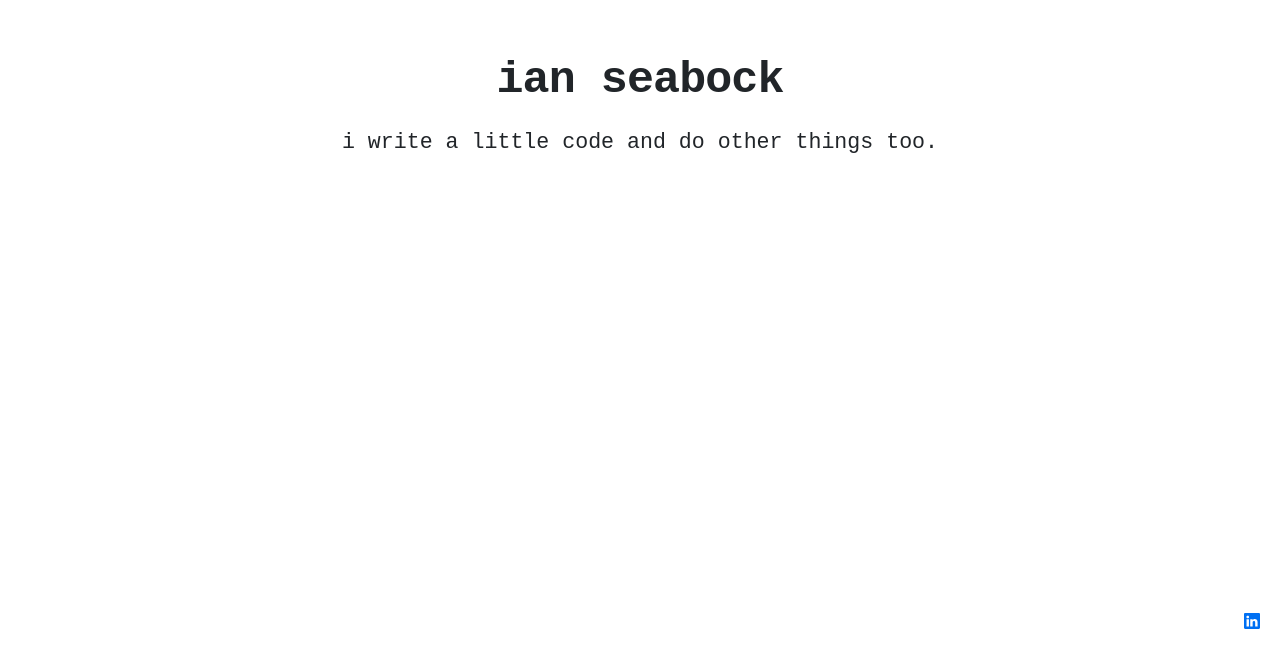
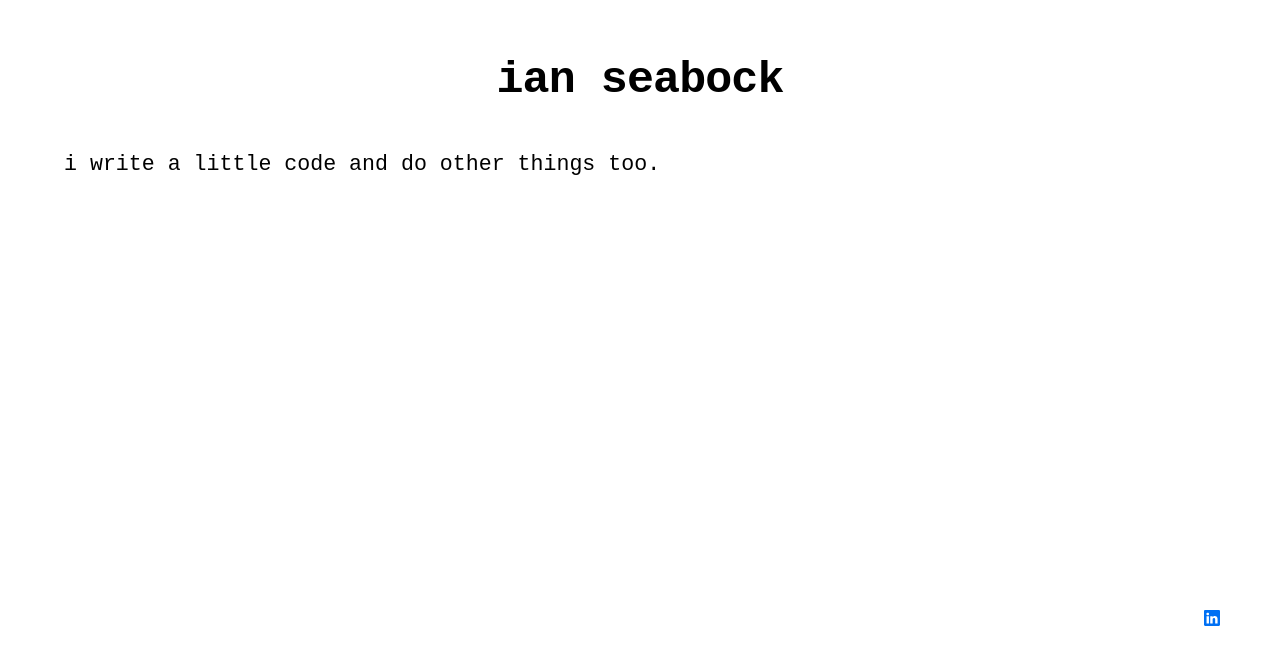
Before and after one commit to iseabock/ianseabock, a Next.js app: page / in a window 1280 px wide. Shown: the part 144-800 px from the top of the page. Built offline with nearby package versions, Linux system fonts and the light colour scheme.

Commit message:
remove bootstrap; add material ui

```diff
--- a/components/layout.js
+++ b/components/layout.js
@@ -1,7 +1,8 @@
 import React from 'react';
 import Head from 'next/head';
 import PropTypes from 'prop-types';
-import { Col, Container, Row } from 'react-bootstrap';
+import Container from '@mui/material/Container';
+import Box from '@mui/material/Box';
 import styles from './layout.module.css';
 import utilStyles from '../styles/utils.module.css';
 import homeStyles from '../styles/Home.module.css';
@@ -41,9 +42,9 @@ export default function Layout({ children, home }) {
                 )}
             </header>
             <main>
-                <Row>
-                    <Col>{children}</Col>
-                </Row>
+                <Box>
+                    <Box>{children}</Box>
+                </Box>
             </main>
             {!home && (
                 <div className={styles.backToHome}>
--- a/styles/globals.scss
+++ b/styles/globals.scss
@@ -1,5 +1,3 @@
-@import '~bootstrap/scss/bootstrap';
-
 html,
 body {
     padding: 0;
```
Also changed, not shown: package.json (+4 -4 lines), tsconfig.json (deleted, +0 -29 lines), 1 other file (tests, documents, lock files or other folders).
